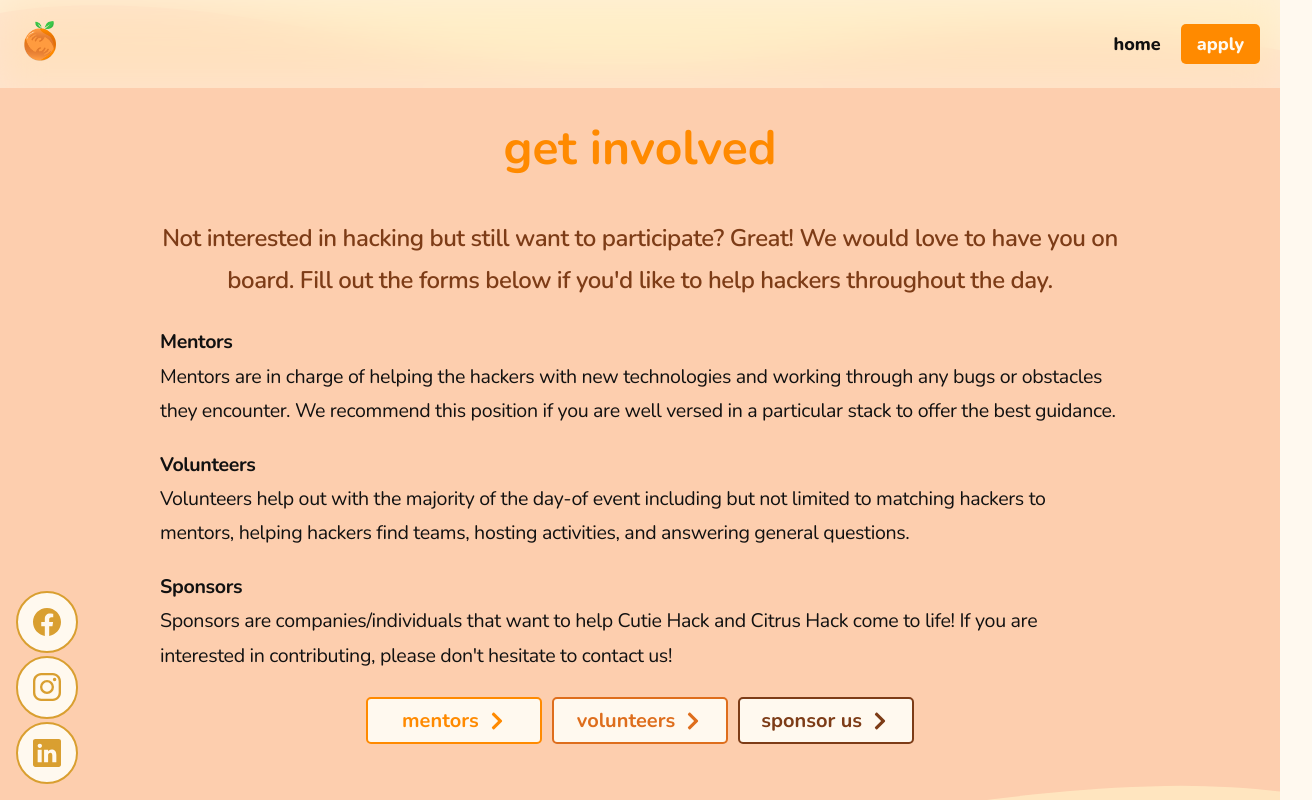
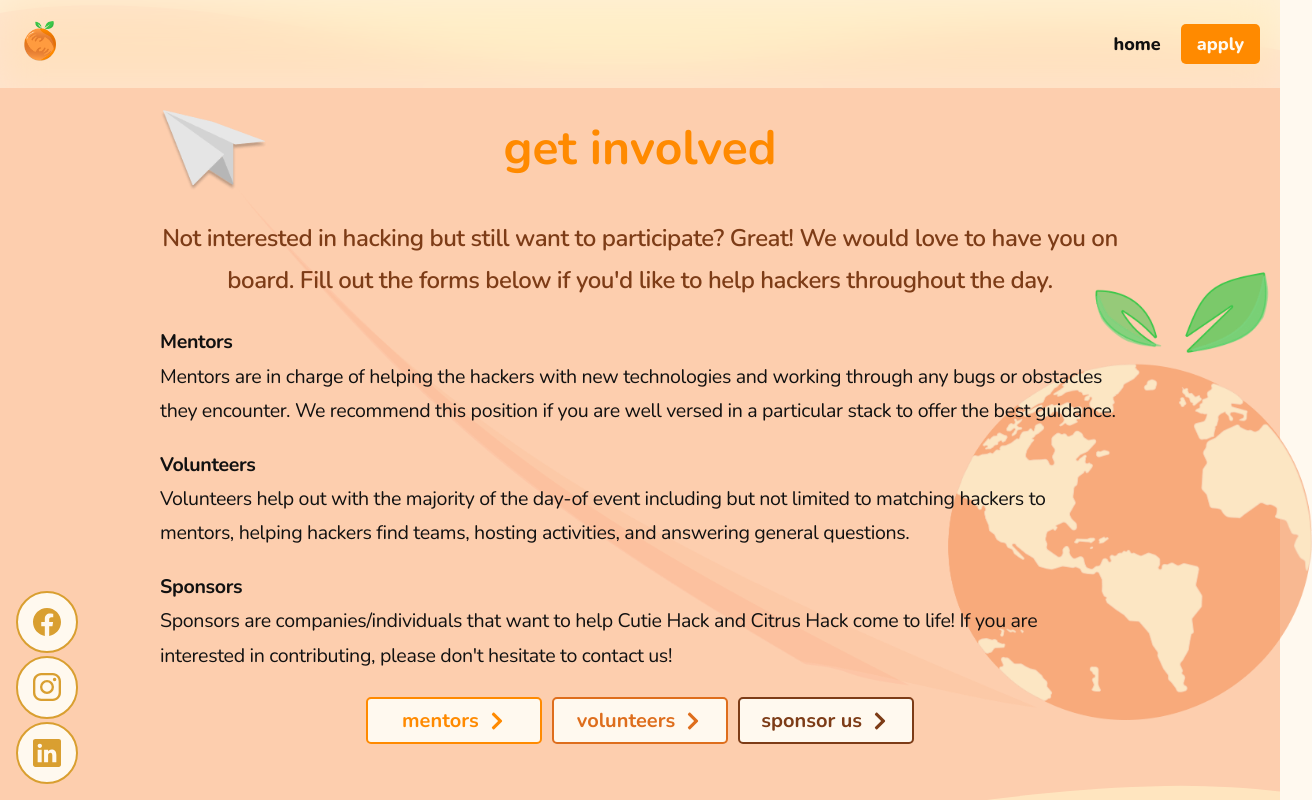
Before and after one commit to citrushack/cutiehack2021, a Next.js app: page /help in a window 1280 px wide. Shown: the top 800 px of the page, 1312 px wide, since content can reach past the window. Built offline with nearby package versions, Linux system fonts and the light colour scheme; no server answers.

Commit message:
Add background

```diff
--- a/pages/help.js
+++ b/pages/help.js
@@ -1,7 +1,8 @@
 import React, { useState, useEffect } from 'react'
 import Link from 'next/link'
 import { motion } from 'framer-motion'
-
+import Image from 'next/image'
+import globeBackground from '../public/assets/globe_swoosh.png'
 import { FaChevronRight } from 'react-icons/fa'
 
 import styles from '../styles/Help.module.css'
@@ -37,6 +38,17 @@ export default function Help() {
             className={styles.shapefill}
           ></path>
         </svg>
+      </div>
+      <div className={styles.background}>
+        <Image
+          alt='Section background'
+          src={globeBackground}
+          width={2923}
+          height={1548}
+          quality={80}
+          layout='responsive'
+          objectFit='contain'
+        />
       </div>
       <div className={styles.mainContent}>
         <h1>get involved</h1>
--- a/styles/Help.module.css
+++ b/styles/Help.module.css
@@ -7,6 +7,15 @@
   justify-content: center;
   padding: 0 1rem;
   background-color: #fdceae;
+}
+
+.background {
+  z-index: 1;
+  position: absolute;
+  right: 0;
+  transform: translateX(2rem);
+  width: 90%;
+  min-width: 960px;
 }
 
 .wave {
@@ -31,6 +40,7 @@
 }
 
 .mainContent {
+  z-index: 2;
   margin: 5rem 0;
   max-width: 60rem;
 }
@@ -118,4 +128,7 @@
   .content{
     font-size: 1.25rem;
   }
+  .background {
+    display: none;
+  }
 }
```
Also changed, not shown: public/assets/globe_swoosh.png (added).
